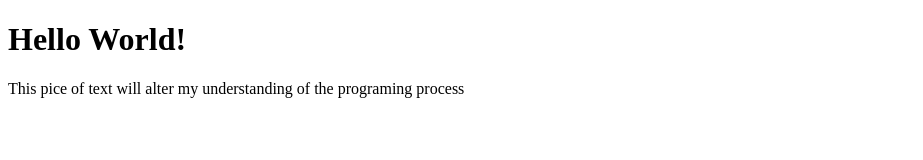
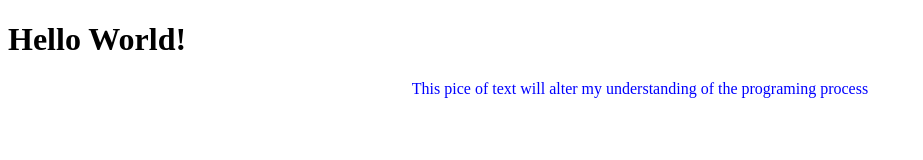
Before and after one commit to AymenA9356/first-website_1, a plain HTML site: page index.html in a window 1280 px wide. Shown: the whole page, without its empty margins (0-923 px from the left). Drawn offline with Linux system fonts and the light colour scheme.

Commit message:
Changed color and centered text

```diff
--- a/style.css
+++ b/style.css
@@ -1,4 +1,4 @@
-.base{
+.text{
     text-align: center;
-    text-color: blue;
+    color: blue;
 }
```
